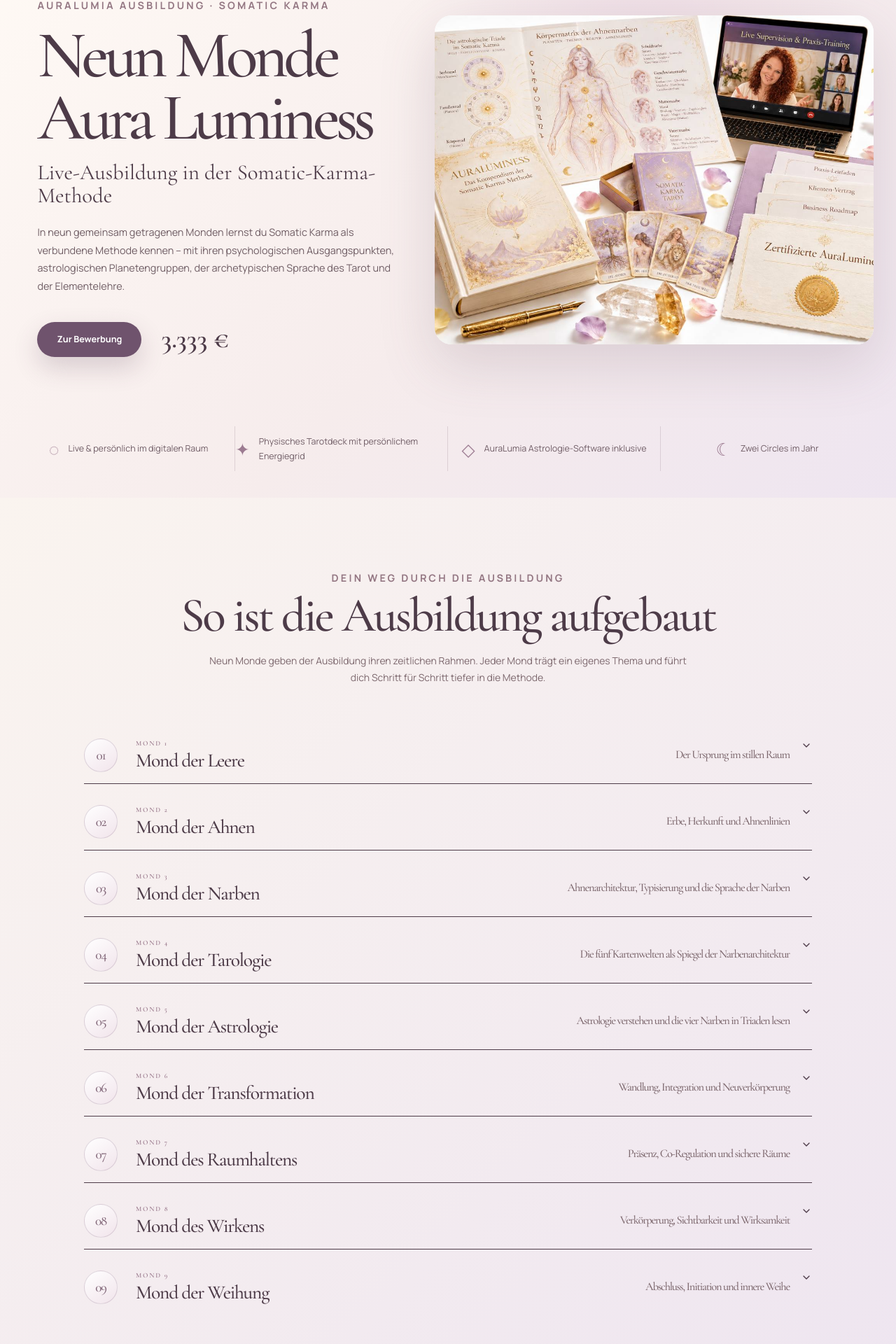
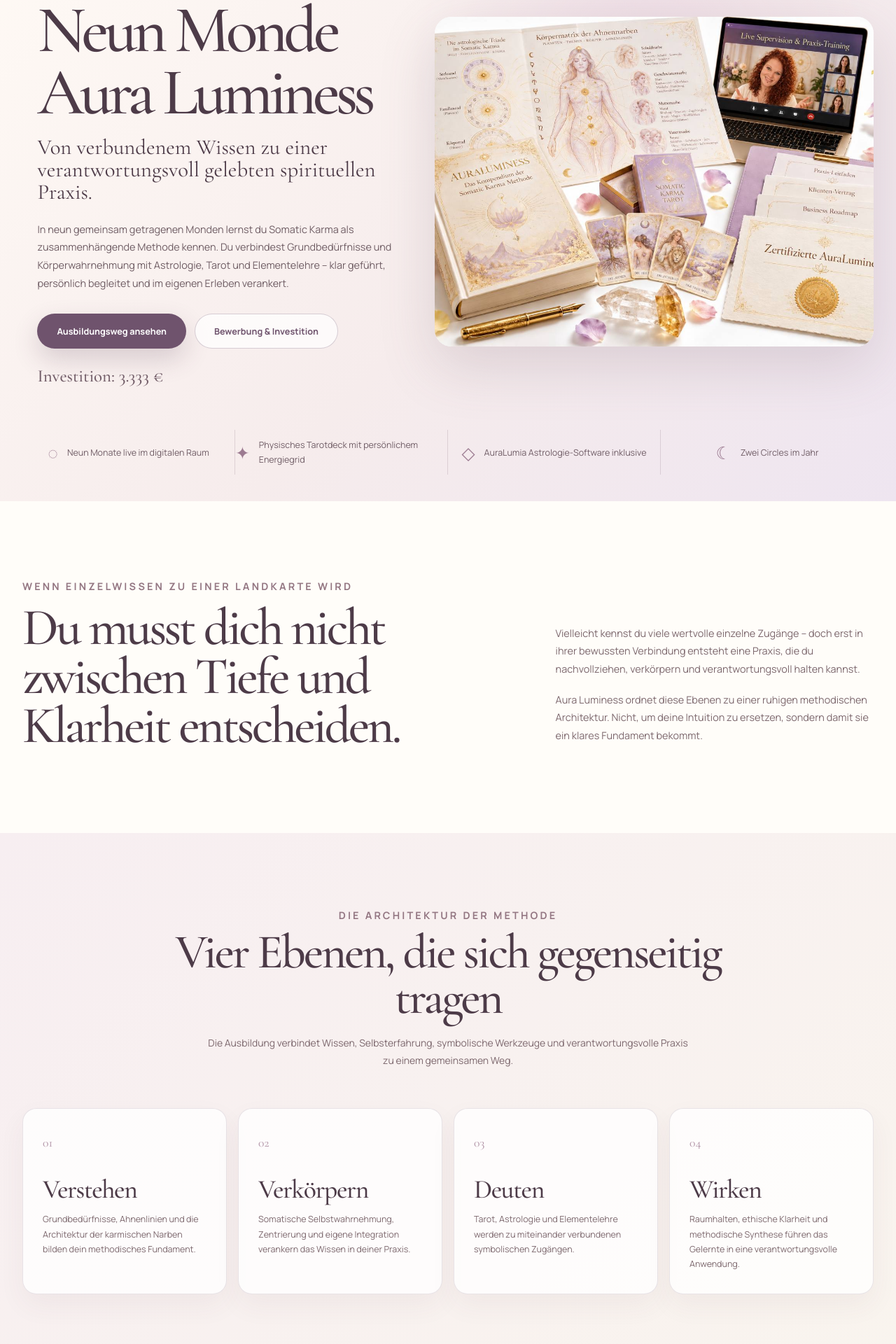
Before and after one commit to AuraLumiaTrix/auralumia-main-site, a Next.js app: page /neun-monde-aura-luminess in a window 1280 px wide. Shown: the part 203-2123 px from the top of the page at 70% size. Built offline with nearby package versions, Linux system fonts and the light colour scheme.

Commit message:
Refine Aura Luminess landing page

```diff
--- a/app/neun-monde-aura-luminess/page.tsx
+++ b/app/neun-monde-aura-luminess/page.tsx
@@ -63,11 +63,47 @@ const deepDives = [
   { title: "Energieanwendung im Rahmen von Somatic Karma", image: "/hero-somatic-taupe-mobile.png", text: "Eine optionale Vertiefung für die energetische Ebene innerhalb der Somatic-Karma-Methode." },
 ];
 
+const architecturePillars = [
+  {
+    number: "01",
+    title: "Verstehen",
+    text: "Grundbedürfnisse, Ahnenlinien und die Architektur der karmischen Narben bilden dein methodisches Fundament.",
+  },
+  {
+    number: "02",
+    title: "Verkörpern",
+    text: "Somatische Selbstwahrnehmung, Zentrierung und eigene Integration verankern das Wissen in deiner Praxis.",
+  },
+  {
+    number: "03",
+    title: "Deuten",
+    text: "Tarot, Astrologie und Elementelehre werden zu miteinander verbundenen symbolischen Zugängen.",
+  },
+  {
+    number: "04",
+    title: "Wirken",
+    text: "Raumhalten, ethische Klarheit und methodische Synthese führen das Gelernte in eine verantwortungsvolle Anwendung.",
+  },
+];
+
+const formatDetails = [
+  { title: "Neun gemeinsame Monde", text: "Ein klar gegliederter Ausbildungsweg mit einem eigenen Schwerpunkt in jedem Mond." },
+  { title: "Live im digitalen Raum", text: "Persönlich geführtes Lernen und gemeinsames Vertiefen – ortsunabhängig und verbunden." },
+  { title: "Zwei Circles im Jahr", text: "Der Einstieg folgt dem bewussten Rhythmus von Samhain und Walpurgis." },
+  { title: "Eigene AuraLumia-Werkzeuge", text: "Astrologie-Software und physisches Tarotdeck begleiten deine methodische Arbeit." },
+];
+
 const audience = [
-  { symbol: "☾", title: "Vertiefung", text: "Du möchtest Somatic Karma in seiner ganzen methodischen Tiefe kennenlernen." },
-  { symbol: "✦", title: "Verknüpfung", text: "Du interessierst dich für das Zusammenspiel von Bedürfnissen, Astrologie, Tarot und Elementen." },
-  { symbol: "◇", title: "Anwendung", text: "Du möchtest das Gelernte sorgfältig üben und in deine persönliche Praxis integrieren." },
-  { symbol: "◌", title: "Beruflicher Kontext", text: "Du möchtest Somatic Karma gegebenenfalls ergänzend in deine bestehende Tätigkeit einfließen lassen." },
+  "Du möchtest Somatic Karma nicht nur kennenlernen, sondern zunächst selbst erfahren und verkörpern.",
+  "Du arbeitest bereits begleitend oder möchtest eine reflektierte spirituelle Praxis aufbauen.",
+  "Du hast Raum für Live-Termine, Eigenreflexion und eine kontinuierliche Integration über neun Monate.",
+  "Du möchtest Tarot, Astrologie, Körperwahrnehmung und Grundbedürfnisse methodisch miteinander verbinden.",
+];
+
+const notForAudience = [
+  "Du suchst vor allem ein schnelles Zertifikat ohne eigene Auseinandersetzung mit den Inhalten.",
+  "Du möchtest die Ausbildung ausschließlich passiv konsumieren, ohne Zeit für Übung und Integration einzuplanen.",
+  "Du suchst einen Ersatz für medizinische oder psychotherapeutische Begleitung.",
 ];
 
 const moonModules = [
@@ -190,7 +226,15 @@ const faqs = [
   },
   {
     question: "Wann kann ich mich bewerben?",
-    answer: "Aura Luminess beginnt zweimal im Jahr als Samhain Circle und als Walpurgis Circle. Die nächste Bewerbungsphase ist für Oktober 2026 zum Samhain Circle angekündigt; die Plätze werden bewusst begrenzt vergeben.",
+    answer: "Aura Luminess beginnt zweimal im Jahr als Samhain Circle und als Walpurgis Circle. Die nächste Bewerbungsphase beginnt im Januar 2027; die Plätze werden bewusst begrenzt vergeben.",
+  },
+  {
+    question: "Wie viel Zeit darf ich für die Ausbildung einplanen?",
+    answer: "Der Ausbildungsweg erstreckt sich über neun Monate und verbindet Live-Phasen, eigenes Vertiefen und Integration. Die verbindlichen Termine und der konkrete zeitliche Rahmen werden dir vor deiner Zusage transparent mitgeteilt, damit du in Ruhe entscheiden kannst.",
+  },
+  {
+    question: "Was ist, wenn ich einen Live-Termin nicht wahrnehmen kann?",
+    answer: "Welche Aufzeichnungen oder alternativen Möglichkeiten für einen konkreten Circle zur Verfügung stehen, wird vor Ausbildungsbeginn verbindlich kommuniziert. So weißt du vor deiner Entscheidung genau, welche Form der Begleitung dich erwartet.",
   },
 ];
 
@@ -201,25 +245,49 @@ export default function NeunMondeAuraLuminessPage() {
     <section className="luminess-hero">
       <div className="shell luminess-hero-grid">
         <div className="luminess-hero-copy">
-          <p className="luminess-kicker">AURALUMIA AUSBILDUNG · SOMATIC KARMA</p>
+          <p className="luminess-kicker">NEUNMONATIGE LIVE-AUSBILDUNG · SOMATIC KARMA</p>
           <h1>Neun Monde<br />Aura Luminess</h1>
-          <p className="luminess-subtitle">Live-Ausbildung in der Somatic-Karma-Methode</p>
-          <p className="luminess-lede">In neun gemeinsam getragenen Monden lernst du Somatic Karma als verbundene Methode kennen – mit ihren psychologischen Ausgangspunkten, astrologischen Planetengruppen, der archetypischen Sprache des Tarot und der Elementelehre.</p>
-          <div className="luminess-hero-offer"><a className="luminess-button luminess-button-primary" href={applicationHref}>Zur Bewerbung</a><strong>3.333 €</strong></div>
+          <p className="luminess-subtitle">Von verbundenem Wissen zu einer verantwortungsvoll gelebten spirituellen Praxis.</p>
+          <p className="luminess-lede">In neun gemeinsam getragenen Monden lernst du Somatic Karma als zusammenhängende Methode kennen. Du verbindest Grundbedürfnisse und Körperwahrnehmung mit Astrologie, Tarot und Elementelehre – klar geführt, persönlich begleitet und im eigenen Erleben verankert.</p>
+          <div className="luminess-hero-offer">
+            <a className="luminess-button luminess-button-primary" href="#ausbildungsweg">Ausbildungsweg ansehen</a>
+            <a className="luminess-button luminess-button-secondary" href={applicationHref}>Bewerbung &amp; Investition</a>
+          </div>
+          <strong className="luminess-investment-note">Investition: 3.333 €</strong>
         </div>
         <div className="luminess-hero-image">
           <Image src="/products/product-aura-luminess.jpg" alt="Neun Monde Aura Luminess Ausbildung mit Kompendium, Tarotdeck, Supervision und Ausbildungsunterlagen" fill priority sizes="(max-width: 760px) 100vw, 50vw" />
         </div>
       </div>
       <div className="shell luminess-hero-values" aria-label="Ausrichtung und enthaltene Werkzeuge der Ausbildung">
-        <span><i aria-hidden="true">◌</i>Live &amp; persönlich im digitalen Raum</span>
+        <span><i aria-hidden="true">◌</i>Neun Monate live im digitalen Raum</span>
         <span><i aria-hidden="true">✦</i>Physisches Tarotdeck mit persönlichem Energiegrid</span>
         <span><i aria-hidden="true">◇</i>AuraLumia Astrologie-Software inklusive</span>
         <span><i aria-hidden="true">☾</i>Zwei Circles im Jahr</span>
       </div>
     </section>
 
-    <section className="luminess-timeline" aria-labelledby="luminess-timeline-title">
+    <section className="luminess-paradigm shell" aria-labelledby="luminess-paradigm-title">
+      <div className="luminess-paradigm-copy">
+        <p className="luminess-kicker">WENN EINZELWISSEN ZU EINER LANDKARTE WIRD</p>
+        <h2 id="luminess-paradigm-title">Du musst dich nicht zwischen Tiefe und Klarheit entscheiden.</h2>
+      </div>
+      <div className="luminess-paradigm-text">
+        <p>Vielleicht kennst du viele wertvolle einzelne Zugänge – doch erst in ihrer bewussten Verbindung entsteht eine Praxis, die du nachvollziehen, verkörpern und verantwortungsvoll halten kannst.</p>
+        <p>Aura Luminess ordnet diese Ebenen zu einer ruhigen methodischen Architektur. Nicht, um deine Intuition zu ersetzen, sondern damit sie ein klares Fundament bekommt.</p>
+      </div>
+    </section>
+
+    <section className="luminess-architecture" aria-labelledby="luminess-architecture-title">
+      <div className="shell">
+        <header className="luminess-heading luminess-heading-centered"><p className="luminess-kicker">DIE ARCHITEKTUR DER METHODE</p><h2 id="luminess-architecture-title">Vier Ebenen, die sich gegenseitig tragen</h2><p>Die Ausbildung verbindet Wissen, Selbsterfahrung, symbolische Werkzeuge und verantwortungsvolle Praxis zu einem gemeinsamen Weg.</p></header>
+        <div className="luminess-architecture-grid">{architecturePillars.map((pillar) => <article key={pillar.number}>
+          <span>{pillar.number}</span><h3>{pillar.title}</h3><p>{pillar.text}</p>
+        </article>)}</div>
+      </div>
+    </section>
+
+    <section className="luminess-timeline" id="ausbildungsweg" aria-labelledby="luminess-timeline-title">
       <div className="shell">
         <header className="luminess-heading luminess-heading-centered"><p className="luminess-kicker">DEIN WEG DURCH DIE AUSBILDUNG</p><h2 id="luminess-timeline-title">So ist die Ausbildung aufgebaut</h2><p>Neun Monde geben der Ausbildung ihren zeitlichen Rahmen. Jeder Mond trägt ein eigenes Thema und führt dich Schritt für Schritt tiefer in die Methode.</p></header>
         <Accordion className="luminess-module-accordion" type="single" collapsible>
@@ -236,6 +304,11 @@ export default function NeunMondeAuraLuminessPage() {
           </AccordionItem>)}
         </Accordion>
       </div>
+    </section>
+
+    <section className="luminess-format shell" aria-labelledby="luminess-format-title">
+      <header className="luminess-heading luminess-heading-split"><div><p className="luminess-kicker">FORMAT &amp; RAHMEN</p><h2 id="luminess-format-title">Was dich durch die neun Monde trägt</h2></div><p>Du weißt vor deiner Entscheidung, in welchem Rahmen du lernst. Die konkreten Termine und Live-Zeiten werden für jeden Circle vor der verbindlichen Zusage transparent kommuniziert.</p></header>
+      <div className="luminess-format-grid">{formatDetails.map((detail) => <article key={detail.title}><span aria-hidden="true">✦</span><div><h3>{detail.title}</h3><p>{detail.text}</p></div></article>)}</div>
     </section>
 
     <section className="luminess-tools shell" aria-labelledby="luminess-tools-title">
@@ -279,12 +352,16 @@ export default function NeunMondeAuraLuminessPage() {
     </section>
 
     <section className="luminess-audience" aria-labelledby="luminess-audience-title"><div className="shell">
-      <header className="luminess-heading luminess-heading-centered"><p className="luminess-kicker">DEIN WEG IN DIE TIEFE</p><h2 id="luminess-audience-title">Für wen ist die Ausbildung?</h2><p>Aura Luminess richtet sich an spirituell interessierte Menschen, die die Methode fundiert kennenlernen und verantwortungsvoll in ihren eigenen Kontext übersetzen möchten.</p></header>
-      <div className="luminess-audience-grid">{audience.map((item) => <article key={item.title}><span aria-hidden="true">{item.symbol}</span><h3>{item.title}</h3><p>{item.text}</p></article>)}</div>
+      <header className="luminess-heading luminess-heading-centered"><p className="luminess-kicker">KLARE ENTSCHEIDUNG AUF AUGENHÖHE</p><h2 id="luminess-audience-title">Ist Aura Luminess dein nächster Weg?</h2><p>Eine gute Entscheidung entsteht nicht aus Druck, sondern aus Klarheit. Prüfe in Ruhe, ob der Rahmen zu dir und deiner aktuellen Lebensphase passt.</p></header>
+      <div className="luminess-fit-grid">
+        <article><p className="luminess-kicker">DIE AUSBILDUNG PASST ZU DIR, WENN</p><ul>{audience.map((item) => <li key={item}>{item}</li>)}</ul></article>
+        <article><p className="luminess-kicker">DIE AUSBILDUNG PASST NICHT ZU DIR, WENN</p><ul>{notForAudience.map((item) => <li key={item}>{item}</li>)}</ul></article>
+      </div>
     </div></section>
 
-    <section className="luminess-voices shell" aria-labelledby="luminess-voices-title">
-      <div className="luminess-voices-inner"><span aria-hidden="true">✦</span><div><p className="luminess-kicker">STIMMEN DER TEILNEHMERINNEN</p><h2 id="luminess-voices-title">Erfahrungen, die aus der Ausbildung sprechen</h2><p>Dieser Bereich ist für echte, freigegebene Erfahrungsberichte aus der Aura-Luminess-Ausbildung vorbereitet und wird später ergänzt.</p></div></div>
+    <section className="luminess-leadership shell" aria-labelledby="luminess-leadership-title">
+      <div className="luminess-leadership-image"><Image src="/about/jennifer-olivia-portrait-ivory.jpg" alt="Jennifer Olivia Kindereit, Entwicklerin von Somatic Karma und Gründerin von AuraLumia" fill sizes="(max-width: 760px) 100vw, 42vw" /></div>
+      <div className="luminess-leadership-copy"><p className="luminess-kicker">AUSBILDUNGSLEITUNG &amp; HALTUNG</p><h2 id="luminess-leadership-title">Persönlich geführt von Jennifer Olivia</h2><p>Als Entwicklerin von Somatic Karma und Gründerin von AuraLumia vermittelt Jennifer Olivia Kindereit die Methode als zusammenhängende, reflektierte Praxis. Intuition, Körperwissen und symbolische Deutung erhalten dabei einen klaren und verantwortungsvollen Rahmen.</p><p>Aura Luminess ist eine spirituelle Ausbildung. Sie ersetzt keine medizinische oder psychotherapeutische Behandlung und arbeitet bewusst innerhalb dieser Grenze.</p></div>
     </section>
 
     <section className="luminess-faq shell" aria-labelledby="luminess-faq-title">
@@ -293,8 +370,8 @@ export default function NeunMondeAuraLuminessPage() {
     </section>
 
     <section className="luminess-application" id="bewerbung" aria-labelledby="luminess-application-title"><div className="shell luminess-application-grid">
-      <div><p className="luminess-kicker">AURA LUMINESS · ZWEI CIRCLES IM JAHR</p><h2 id="luminess-application-title">Samhain &amp; Walpurgis</h2><p>Die Ausbildung beginnt zweimal im Jahr: als Samhain Circle und als Walpurgis Circle. Die nächste Bewerbungsphase öffnet im Oktober 2026 für den Samhain Circle.</p></div>
-      <div><span>Bewerbung ab Oktober 2026</span><strong>Wenige, bewusst vergebene Plätze</strong><p>3.333 €</p></div>
+      <div><p className="luminess-kicker">AURA LUMINESS · ZWEI CIRCLES IM JAHR</p><h2 id="luminess-application-title">Samhain &amp; Walpurgis</h2><p>Die Ausbildung beginnt zweimal im Jahr: als Samhain Circle und als Walpurgis Circle. Die nächste Bewerbungsphase beginnt im Januar 2027. Vor deiner Zusage erhältst du den verbindlichen Zeitplan und alle Informationen zum konkreten Circle.</p></div>
+      <div><span>Nächste Bewerbungsphase ab Januar 2027</span><strong>Wenige, bewusst vergebene Plätze</strong><p>3.333 €</p></div>
     </div></section>
 
     <section className="luminess-closing">
```
Also changed, not shown: app/globals.css.
